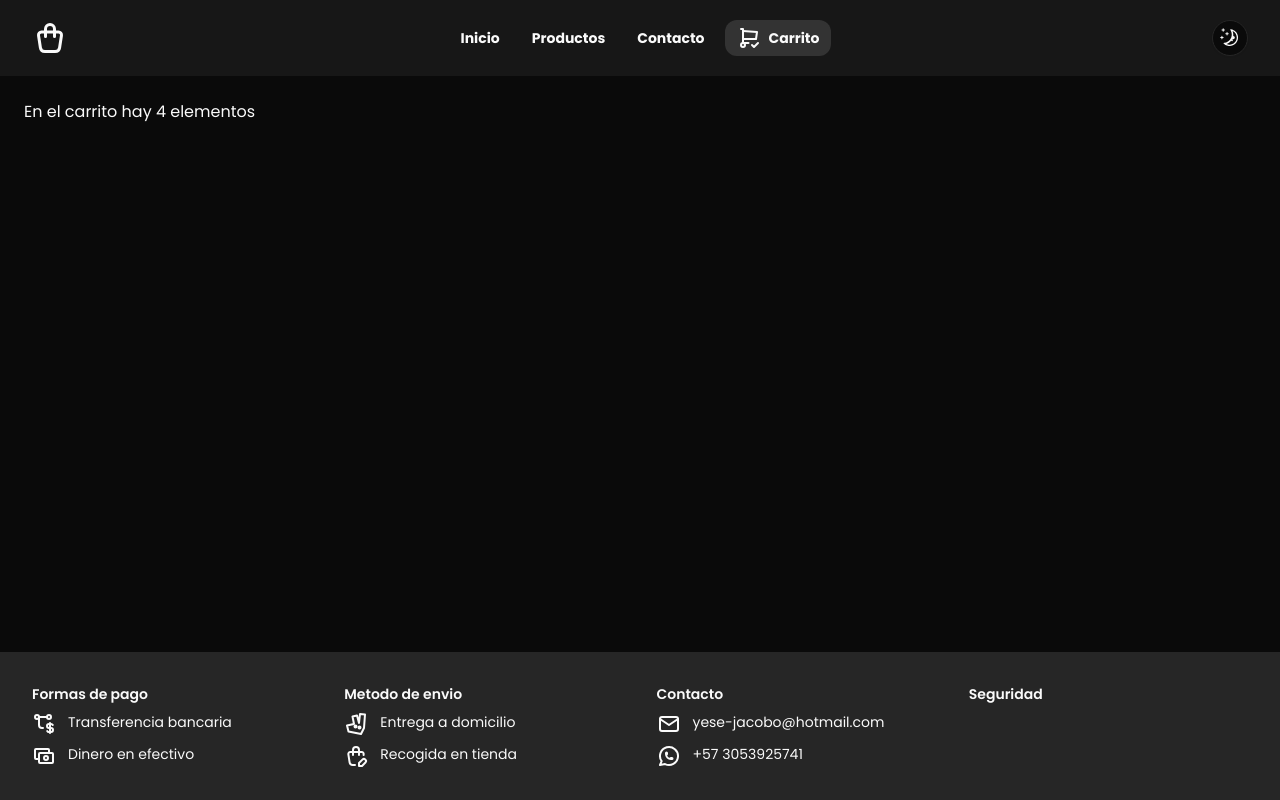
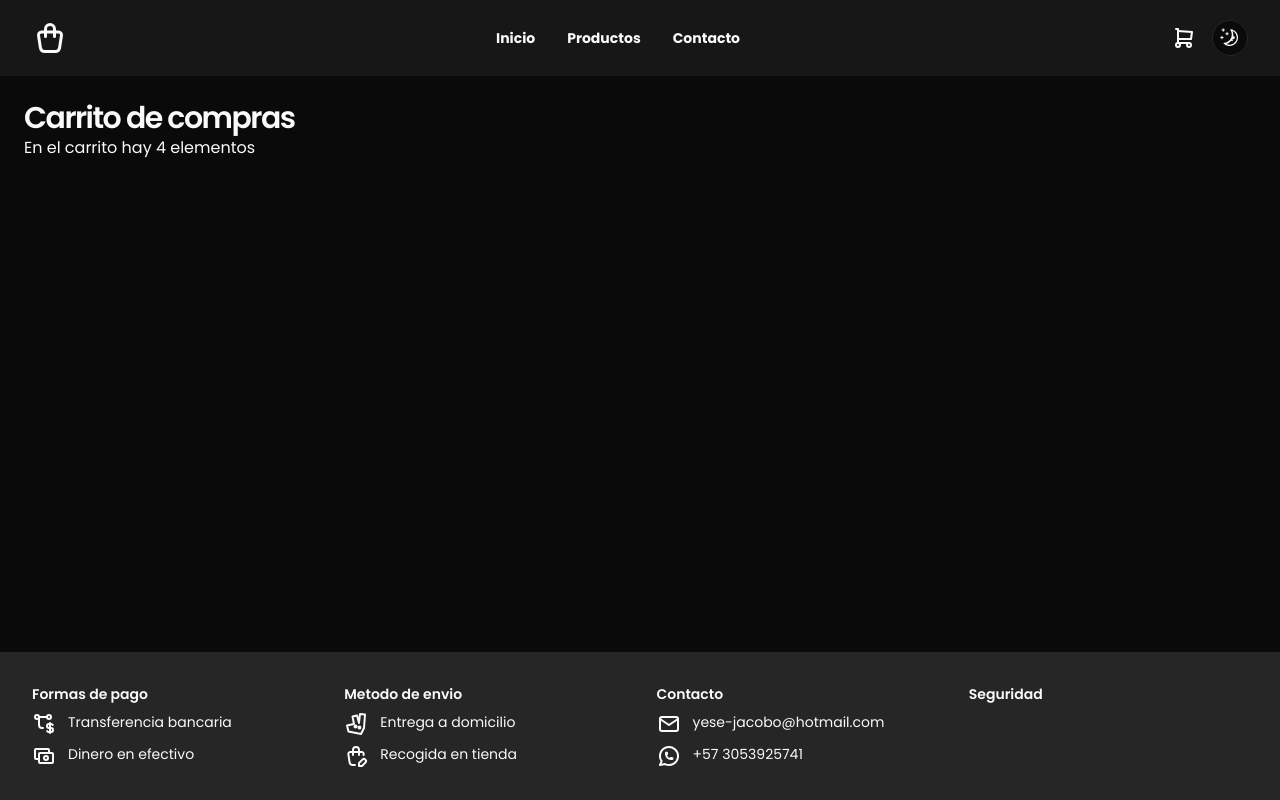
Before and after one commit to Zaprovic/catalogue-app, a Next.js app: page /cart in a window 1280 px wide. Built offline with nearby package versions, Linux system fonts and the light colour scheme; no server answers.

Commit message:
moved shopping cart outside the navbar

```diff
--- a/src/app/(website)/about/page.tsx
+++ b/src/app/(website)/about/page.tsx
@@ -1,7 +1,7 @@
 const AboutPage = () => {
   return (
     <div className="">
-      <h1 className="text-3xl font-bold -tracking-wider">Contact us</h1>
+      <h1 className="text-3xl font-semibold -tracking-wider">Contact us</h1>
     </div>
   );
 };
--- a/src/app/(website)/cart/page.tsx
+++ b/src/app/(website)/cart/page.tsx
@@ -1,5 +1,13 @@
 const Page = () => {
-  return <div>En el carrito hay 4 elementos</div>;
+  return (
+    <div>
+      <h1 className="text-3xl font-semibold -tracking-wider">
+        Carrito de compras
+      </h1>
+
+      <p>En el carrito hay 4 elementos</p>
+    </div>
+  );
 };
 
 export default Page;
--- a/src/app/(website)/products/categories/[id]/page.tsx
+++ b/src/app/(website)/products/categories/[id]/page.tsx
@@ -38,8 +38,6 @@ const Page = async ({ params }: { params: { id: string } }) => {
     )
     .where(eq(CategoryTable.id, +id));
 
-  console.log(productCategories);
-
   return (
     <div className="flex w-full flex-col">
       <section className="mx-auto w-full max-w-[1000px]">
@@ -56,7 +54,7 @@ const Page = async ({ params }: { params: { id: string } }) => {
               />
             ))
           ) : (
-            <span className="flex w-full justify-start text-sm font-bold -tracking-wider">
+            <span className="flex w-full justify-start text-sm font-semibold -tracking-wider">
               No se encontraron productos
             </span>
           )}
--- a/src/app/(website)/products/layout.tsx
+++ b/src/app/(website)/products/layout.tsx
@@ -10,7 +10,7 @@ const Layout = ({ children }: { children: ReactNode }) => {
           Productos
         </h1>
 
-        <div className="flex justify-center md:gap-10">
+        <div className="flex justify-center md:gap-12">
           <Suspense
             fallback={
               <div className="mx-auto mb-6 flex h-40 w-28 flex-col gap-2">
--- a/src/components/categories-navbar.tsx
+++ b/src/components/categories-navbar.tsx
@@ -20,9 +20,9 @@ const CategoriesNavbar = async () => {
   // }
 
   return (
-    <nav className="flex flex-col gap-3">
+    <nav className="flex min-h-[600px] flex-col gap-3">
       {/* <CategoriesFilterBtn /> */}
-      <h5 className="-tracking-tracking-widest hidden text-sm md:inline-block">
+      <h5 className="-tracking-tracking-widest hidden text-nowrap text-sm md:inline-block">
         Filtrar por categorias
       </h5>
       <ul className="hidden flex-col gap-2 md:flex">
--- a/src/components/header.tsx
+++ b/src/components/header.tsx
@@ -1,23 +1,29 @@
-import { IconShoppingBag } from "@tabler/icons-react";
+import { UserButton } from "@clerk/nextjs";
+import { IconShoppingBag, IconShoppingCart } from "@tabler/icons-react";
 import Link from "next/link";
 import Navbar from "./navbar/navbar";
 import { ThemeToggle } from "./theme-toggle";
 
-function Header() {
+async function Header() {
   return (
     <header className="flex items-center justify-between bg-primary-foreground px-5 py-5 lg:px-8">
       <Link href={"/"}>
         <IconShoppingBag width={36} height={36} />
       </Link>
 
-      <div className="flex items-center justify-center gap-3 md:flex-row-reverse">
-        <div className="md:hidden">
+      <div className="flex items-center justify-center gap-2 md:flex-row-reverse">
+        <div className="flex items-center gap-3 md:hidden">
           <ThemeToggle />
+          <UserButton />
         </div>
         <Navbar />
       </div>
 
-      <div className="hidden md:inline-block">
+      <div className="hidden items-center gap-3 md:flex">
+        <Link href={"/cart"} className="flex gap-1 rounded-full p-1">
+          <IconShoppingCart className="" />
+        </Link>
+        <UserButton />
         <ThemeToggle />
       </div>
     </header>
--- a/src/components/navbar/navbar-item.tsx
+++ b/src/components/navbar/navbar-item.tsx
@@ -2,6 +2,12 @@ import { cn } from "@/lib/utils";
 import Link from "next/link";
 import { DetailedHTMLProps, LiHTMLAttributes } from "react";
 import { Button } from "../ui/button";
+import {
+  Tooltip,
+  TooltipContent,
+  TooltipProvider,
+  TooltipTrigger,
+} from "../ui/tooltip";
 
 interface props
   extends DetailedHTMLProps<LiHTMLAttributes<HTMLLIElement>, HTMLLIElement> {
@@ -36,7 +42,12 @@ const NavbarItem = ({
         onClick={() => onclick && onclick(href)}
       >
         <Link href={href} className="flex gap-2">
-          {icon}
+          <TooltipProvider>
+            <Tooltip>
+              <TooltipTrigger asChild>{icon}</TooltipTrigger>
+              <TooltipContent>{label}</TooltipContent>
+            </Tooltip>
+          </TooltipProvider>
           <span className="font-bold md:hidden lg:block">{label}</span>
         </Link>
       </Button>
--- a/src/components/navbar/navbar-mobile.tsx
+++ b/src/components/navbar/navbar-mobile.tsx
@@ -1,8 +1,8 @@
 "use client";
+import { SignOutButton } from "@clerk/nextjs";
 import { IconMenu2 } from "@tabler/icons-react";
 import { usePathname, useRouter } from "next/navigation";
 import { useState } from "react";
-import { useMedia } from "react-use";
 import { Button } from "../ui/button";
 import {
   Sheet,
@@ -18,7 +18,6 @@ import { routes } from "./routes";
 const NavbarMobile = () => {
   const [isOpen, setIsOpen] = useState(false);
 
-  const isMobile = useMedia("(max-width: 768px)", false);
   const pathname = usePathname();
   const router = useRouter();
 
@@ -35,7 +34,9 @@ const NavbarMobile = () => {
       </SheetTrigger>
       <SheetContent>
         <SheetHeader className="pb-8 text-start">
-          <SheetTitle className="text-2xl">Menu</SheetTitle>
+          <div className="flex justify-between gap-2">
+            <SheetTitle className="text-2xl">Menu</SheetTitle>
+          </div>
           <SheetDescription>
             Navigate through the different pages available.
           </SheetDescription>
@@ -50,19 +51,8 @@ const NavbarMobile = () => {
             />
           ))}
           <li className="w-full rounded-full" onClick={() => onclick("/")}>
-            <Button
-              className="w-full"
-              variant={"secondary"}
-              onClick={() => {
-                //todo: add clerk authentication
-                // signOut({
-                //   redirectUrl: "/",
-                // });
-
-                onclick("/");
-              }}
-            >
-              Sign Out
+            <Button className="w-full" asChild variant={"secondary"}>
+              <SignOutButton />
             </Button>
           </li>
         </ul>
--- a/src/components/navbar/routes.tsx
+++ b/src/components/navbar/routes.tsx
@@ -3,7 +3,6 @@ import {
   IconInfoCircle,
   IconLayoutDashboard,
   IconSearch,
-  IconShoppingCartCheck,
   IconSquareRoundedPlus,
 } from "@tabler/icons-react";
 
@@ -28,12 +27,6 @@ export const routes = [
     isPublic: true,
   },
   {
-    label: "Carrito",
-    href: "/cart",
-    icon: <IconShoppingCartCheck className="" />,
-    isPublic: true,
-  },
-  {
     label: "Crear producto",
     href: "/register",
     icon: <IconSquareRoundedPlus className="lg:hidden" />,
```
